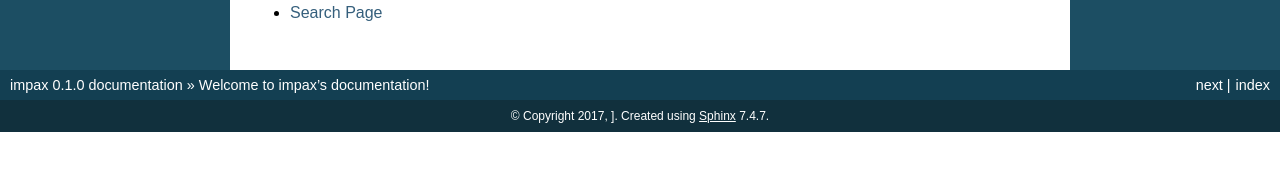
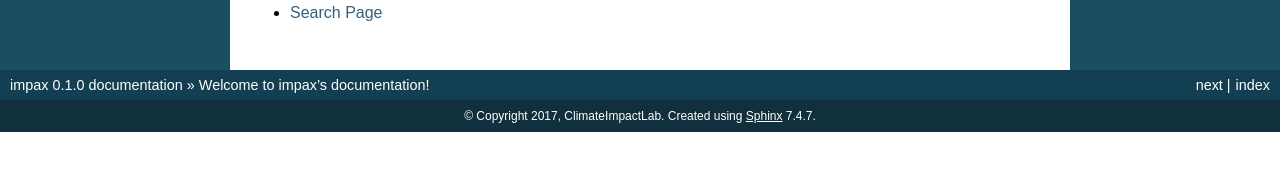
Before and after one commit to ClimateImpactLab/impax, a Sphinx documentation site: the page built from docs/index.rst, in a window 1280 px wide. Shown: the part 620-791 px from the top of the page. Built offline with Sphinx 7.4.7, drawn with Linux system fonts in a browser that asks for light colours; pages that are not in the unit, such as notebooks, are missing from menus.

Commit message:
remove name bug

```diff
--- a/docs/conf.py
+++ b/docs/conf.py
@@ -49,8 +49,8 @@
     'sphinx.ext.intersphinx']
 
 extlinks = {
-    'issue': ('https://github.com/]/impax/issues/%s', 'GH #'),
-    'pull': ('https://github.com/]/impax/pull/%s', 'PR #')}
+    'issue': ('https://github.com/ClimateImpactLab/impax/issues/%s', 'GH #'),
+    'pull': ('https://github.com/ClimateImpactLab/impax/pull/%s', 'PR #')}
 
 napoleon_numpy_docstring = True
 
@@ -68,7 +68,7 @@
 
 # General information about the project.
 project = u'impax'
-copyright = u"2017, ]"
+copyright = u"2017, ClimateImpactLab"
 
 # The version info for the project you're documenting, acts as replacement
 # for |version| and |release|, also used in various other places throughout
@@ -223,7 +223,7 @@
 latex_documents = [
     ('index', 'impax.tex',
      u'impax Documentation',
-     u']', 'manual'),
+     u'ClimateImpactLab', 'manual'),
 ]
 
 # The name of an image file (relative to this directory) to place at
@@ -254,7 +254,7 @@
 man_pages = [
     ('index', 'impax',
      u'impax Documentation',
-     [u']'], 1)
+     [u'ClimateImpactLab'], 1)
 ]
 
 # If true, show URL addresses after external links.
@@ -269,7 +269,7 @@
 texinfo_documents = [
     ('index', 'impax',
      u'impax Documentation',
-     u']',
+     u'ClimateImpactLab',
      'impax',
      'One line description of project.',
      'Miscellaneous'),
```
